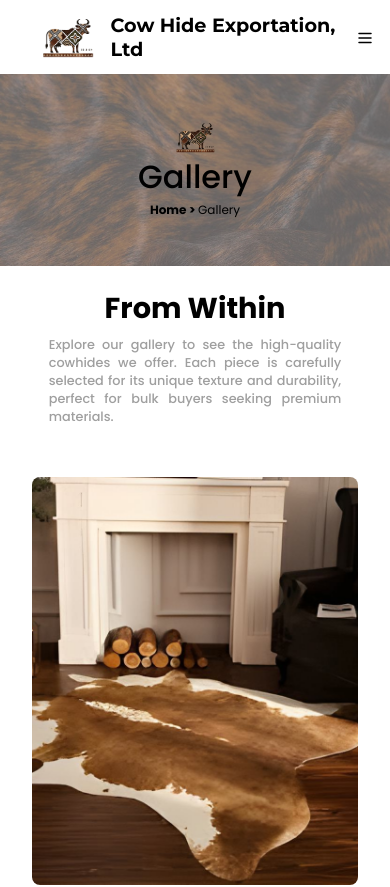
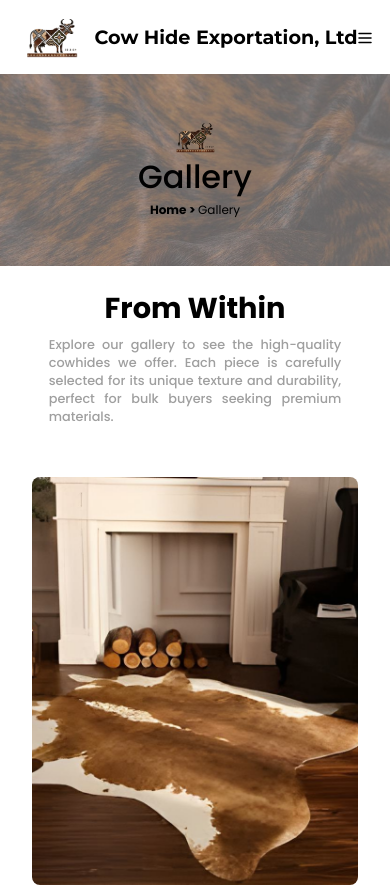
Before and after one commit to DEGEN101/cow-hide-exportation-website, a React (Create React App) app: page /#/gallery in a window 390 px wide. Shown: the top 887 px of the page. Built offline with nearby package versions, Linux system fonts and the light colour scheme.

Commit message:
Changed header container padding

```diff
--- a/src/Components/Header/Header.css
+++ b/src/Components/Header/Header.css
@@ -27,6 +27,10 @@
 }
 
 @media (max-width: 40em) {
+    .header-container {
+        padding-inline: 0.5rem;
+    }
+
     .header-title {
         font-size: 1.2rem;
     }
```
